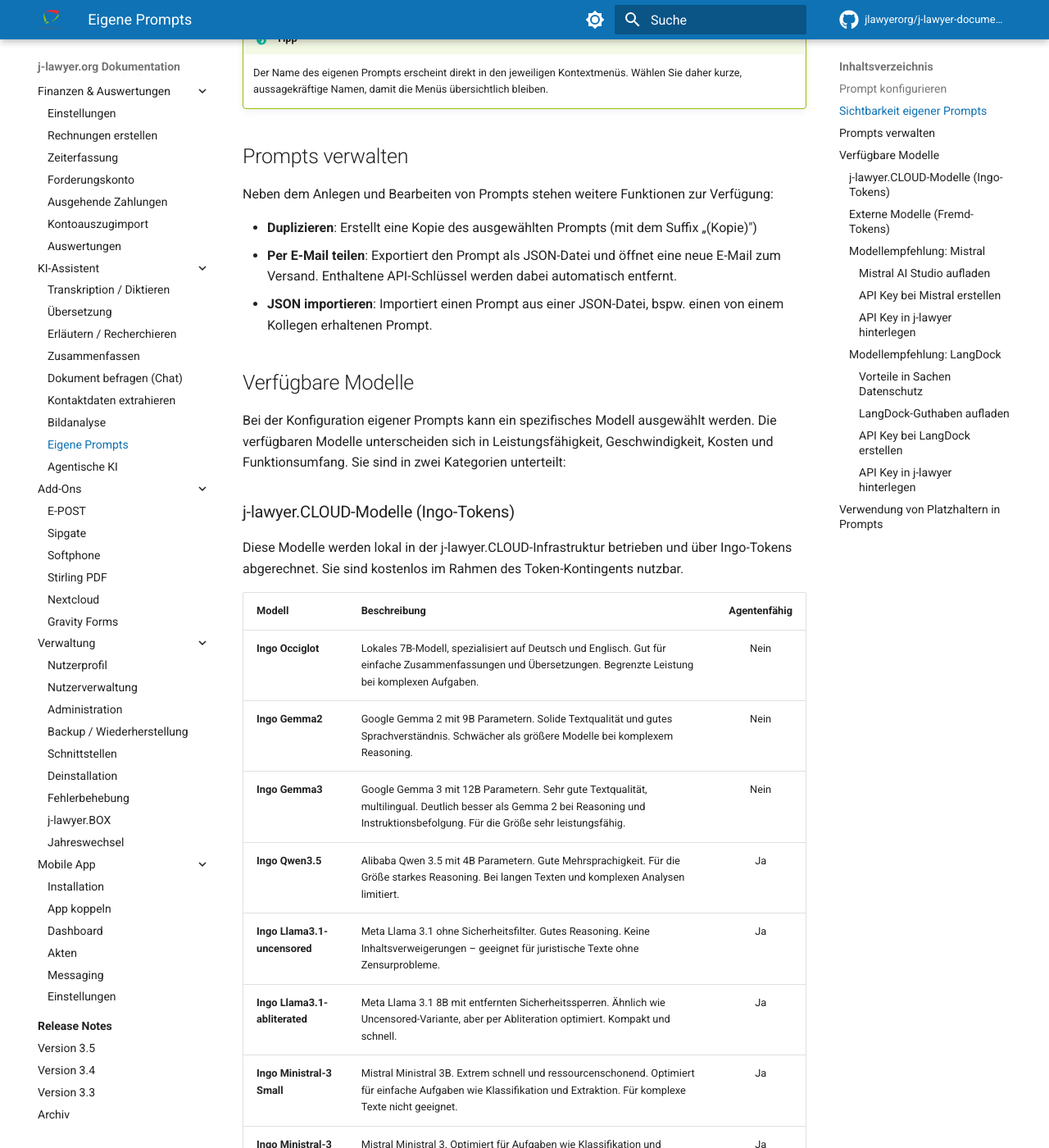
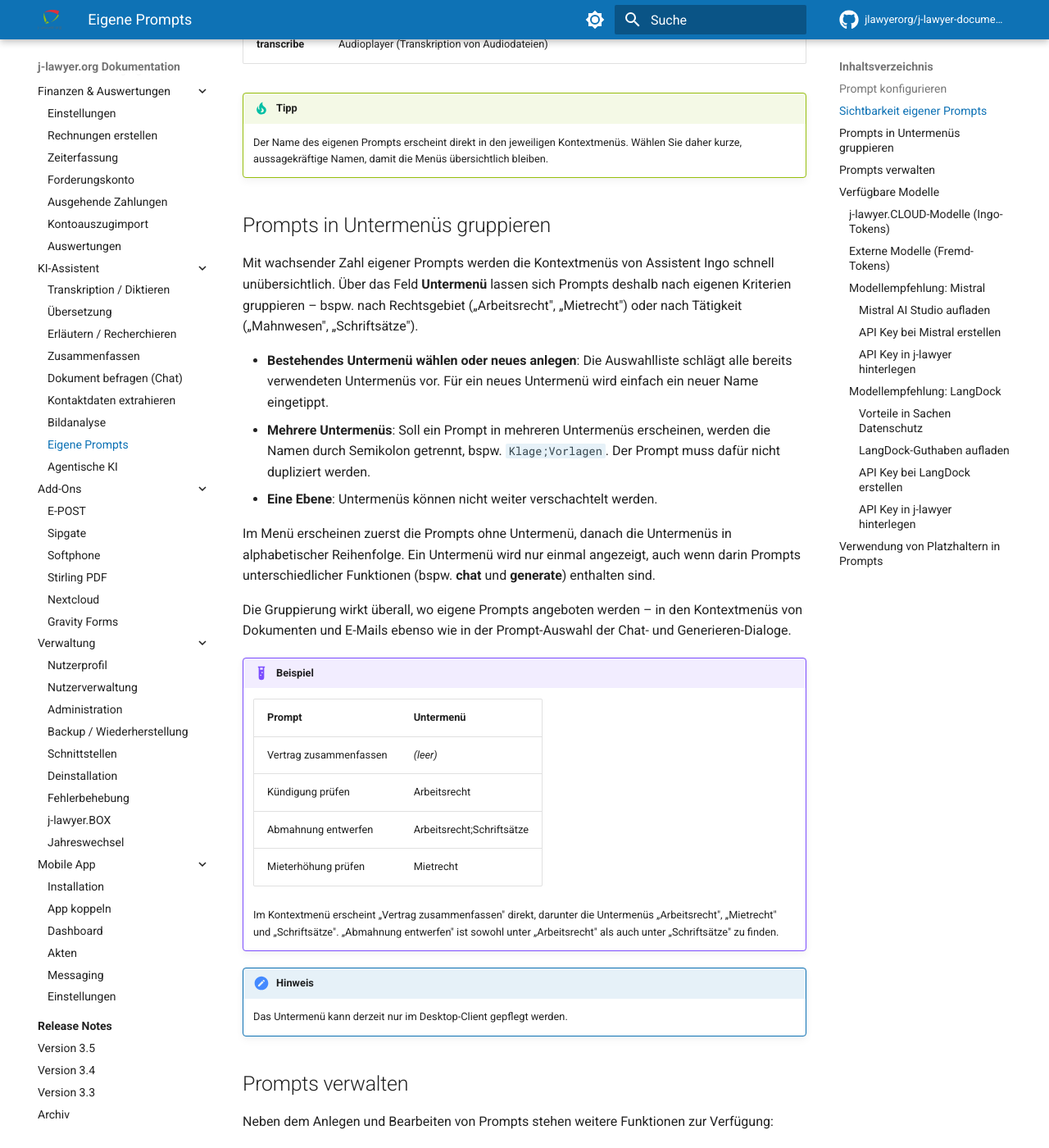
Before and after one commit to jlawyerorg/j-lawyer-documentation, an MkDocs documentation site: the page built from docs/benutzerhandbuch/ki-assistent/eigene-prompts.md, in a window 1280 px wide and 1400 px high, scrolled down 2347 px. Shown: the whole window at 82% size. Built offline with MkDocs 1.6.1 and Material for MkDocs 9.7.7, drawn with Linux system fonts in a browser that asks for light colours; comment, search, counter and statistics services are not loaded; some of the changed text lies outside the part shown.

Commit message:
Untermenüs für eigene Ingo-Prompts dokumentiert
- Feld "Untermenü" und neuer Abschnitt "Prompts in Untermenüs gruppieren" (jlawyerorg/j-lawyer-org#2901)

Co-Authored-By: Claude Opus 5.5 <noreply@anthropic.com>

```diff
--- a/docs/benutzerhandbuch/ki-assistent/eigene-prompts.md
+++ b/docs/benutzerhandbuch/ki-assistent/eigene-prompts.md
@@ -9,6 +9,8 @@ Im Menü „Einstellungen" – „Assistent Ingo" – „eigene Prompts" können
 Nach einem Klick auf „+" wird ein neuer Prompt angelegt. Folgende Felder stehen zur Verfügung:
 
 - **Name**: Der Name der Anfrage – dieser Wert erscheint bspw. in Kontextmenüs und sollte daher bewusst gewählt werden und nicht zu lang sein.
+
+- **Untermenü**: Optional. Ordnet den Prompt in den Kontextmenüs von Assistent Ingo einem Untermenü zu (siehe [Prompts in Untermenüs gruppieren](#untermenues)). Bleibt das Feld leer, erscheint der Prompt auf der obersten Ebene.
 
 - **Funktion**: Bestimmt, welche Art einer Anfrage mittels des eigenen Prompts ausgeführt werden soll. Mögliche Werte sind:
     - **chat**: für Prompts, die zur Befragung / für iterative Frage-Antwort-Szenarien verwendet werden können
@@ -53,12 +55,37 @@ Je nach gewählter Funktion wird ein eigener Prompt an unterschiedlichen Stellen
 !!! tip "Tipp"
     Der Name des eigenen Prompts erscheint direkt in den jeweiligen Kontextmenüs. Wählen Sie daher kurze, aussagekräftige Namen, damit die Menüs übersichtlich bleiben.
 
+## Prompts in Untermenüs gruppieren {#untermenues}
+
+Mit wachsender Zahl eigener Prompts werden die Kontextmenüs von Assistent Ingo schnell unübersichtlich. Über das Feld **Untermenü** lassen sich Prompts deshalb nach eigenen Kriterien gruppieren – bspw. nach Rechtsgebiet („Arbeitsrecht", „Mietrecht") oder nach Tätigkeit („Mahnwesen", „Schriftsätze").
+
+- **Bestehendes Untermenü wählen oder neues anlegen**: Die Auswahlliste schlägt alle bereits verwendeten Untermenüs vor. Für ein neues Untermenü wird einfach ein neuer Name eingetippt.
+- **Mehrere Untermenüs**: Soll ein Prompt in mehreren Untermenüs erscheinen, werden die Namen durch Semikolon getrennt, bspw. `Klage;Vorlagen`. Der Prompt muss dafür nicht dupliziert werden.
+- **Eine Ebene**: Untermenüs können nicht weiter verschachtelt werden.
+
+Im Menü erscheinen zuerst die Prompts ohne Untermenü, danach die Untermenüs in alphabetischer Reihenfolge. Ein Untermenü wird nur einmal angezeigt, auch wenn darin Prompts unterschiedlicher Funktionen (bspw. **chat** und **generate**) enthalten sind.
+
+Die Gruppierung wirkt überall, wo eigene Prompts angeboten werden – in den Kontextmenüs von Dokumenten und E-Mails ebenso wie in der Prompt-Auswahl der Chat- und Generieren-Dialoge.
+
+!!! example "Beispiel"
+    | Prompt | Untermenü |
+    |--------|-----------|
+    | Vertrag zusammenfassen | *(leer)* |
+    | Kündigung prüfen | Arbeitsrecht |
+    | Abmahnung entwerfen | Arbeitsrecht;Schriftsätze |
+    | Mieterhöhung prüfen | Mietrecht |
+
+    Im Kontextmenü erscheint „Vertrag zusammenfassen" direkt, darunter die Untermenüs „Arbeitsrecht", „Mietrecht" und „Schriftsätze". „Abmahnung entwerfen" ist sowohl unter „Arbeitsrecht" als auch unter „Schriftsätze" zu finden.
+
+!!! note "Hinweis"
+    Das Untermenü kann derzeit nur im Desktop-Client gepflegt werden.
+
 ## Prompts verwalten
 
 Neben dem Anlegen und Bearbeiten von Prompts stehen weitere Funktionen zur Verfügung:
 
 - **Duplizieren**: Erstellt eine Kopie des ausgewählten Prompts (mit dem Suffix „(Kopie)")
-- **Per E-Mail teilen**: Exportiert den Prompt als JSON-Datei und öffnet eine neue E-Mail zum Versand. Enthaltene API-Schlüssel werden dabei automatisch entfernt.
+- **Per E-Mail teilen**: Exportiert den Prompt als JSON-Datei und öffnet eine neue E-Mail zum Versand. Enthaltene API-Schlüssel werden dabei automatisch entfernt. Das Untermenü wird mit exportiert.
 - **JSON importieren**: Importiert einen Prompt aus einer JSON-Datei, bspw. einen von einem Kollegen erhaltenen Prompt.
 
 ## Verfügbare Modelle {#modelle}
```
